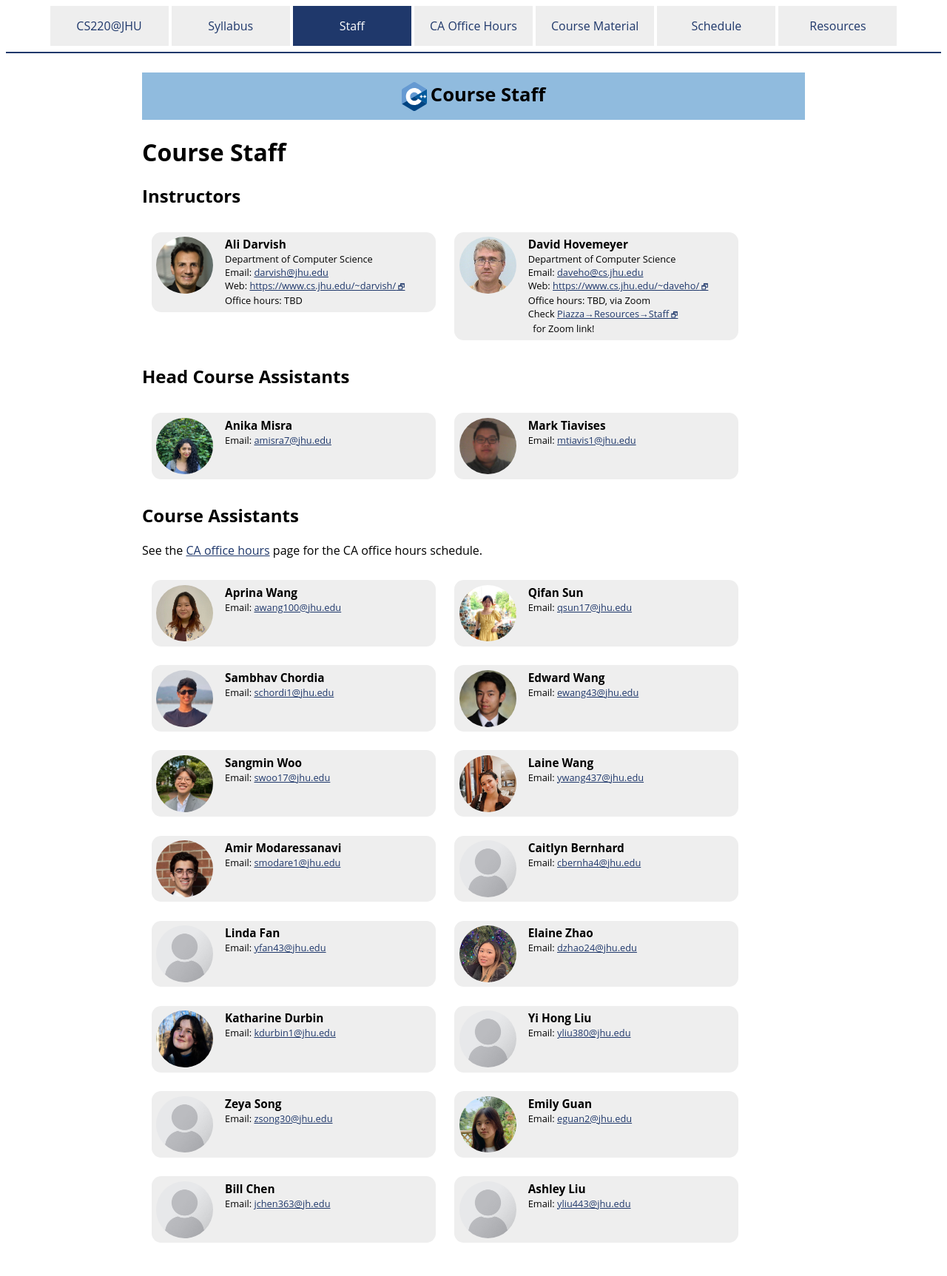
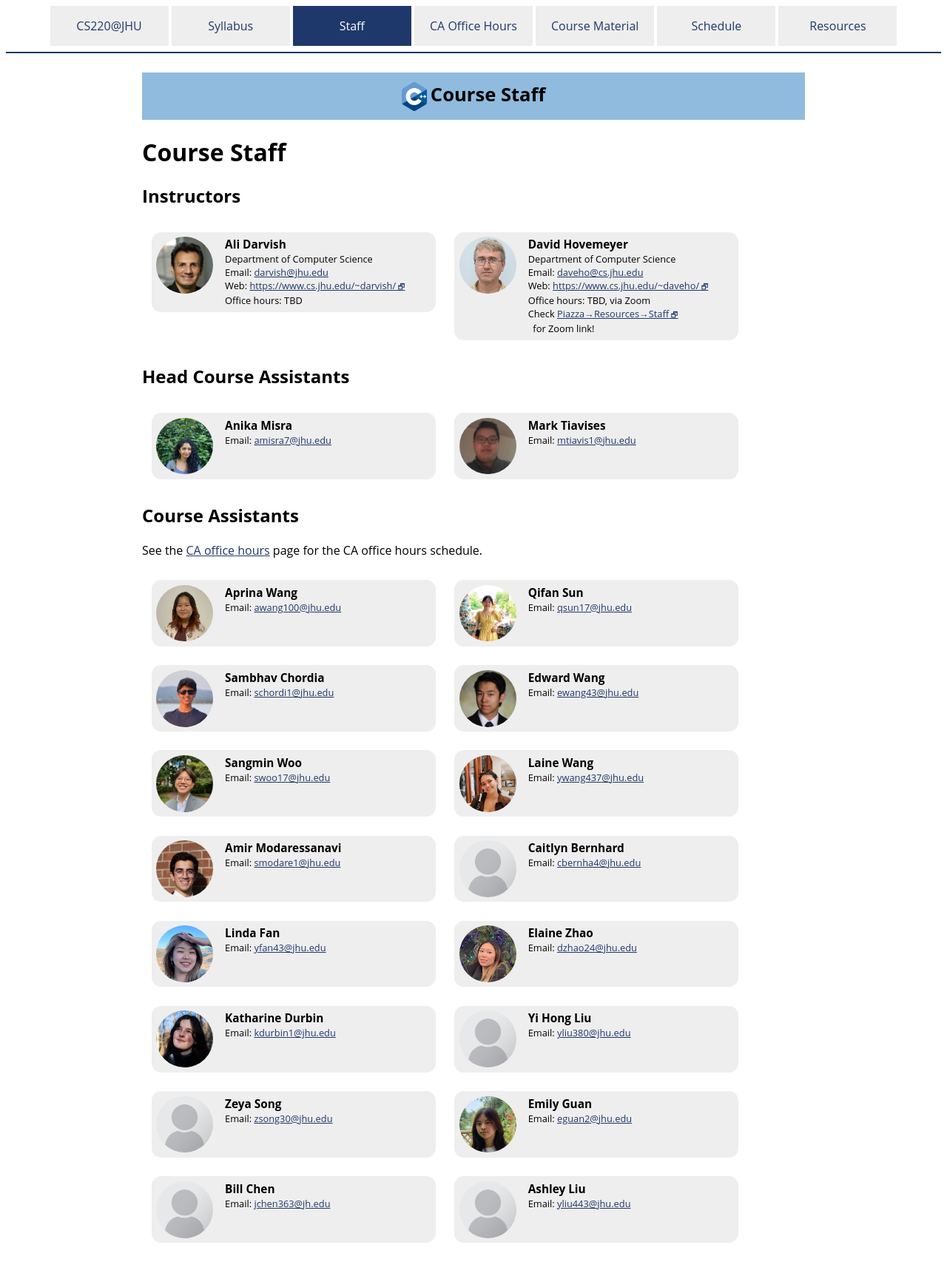
Before and after one commit to vivek-booshan/cs220-sp23, a Jekyll site: the page built from staff.md, in a window 1280 px wide. Shown: the whole page at 74% size. Built offline with Jekyll 4.4.1, drawn with Linux system fonts in a browser that asks for light colours.

Commit message:
add Linda's picture

```diff
--- a/staff.md
+++ b/staff.md
@@ -149,7 +149,7 @@ See the [CA office hours](officehours.html) page for the CA office hours schedul
 </div>
 
 <div class="card">
-  <img alt="Linda photo" src="{{site.baseurl}}/img/staffpix/placeholder.jpg">
+  <img alt="Linda photo" src="{{site.baseurl}}/img/staffpix/linda.jpg">
   <div class="details">
    <span class="name_and_role">Linda Fan</span><br>
    Email: <a href="mailto:yfan43@jhu.edu">yfan43@jhu.edu</a><br>
```
Also changed, not shown: img/staffpix/linda.jpg (added).
